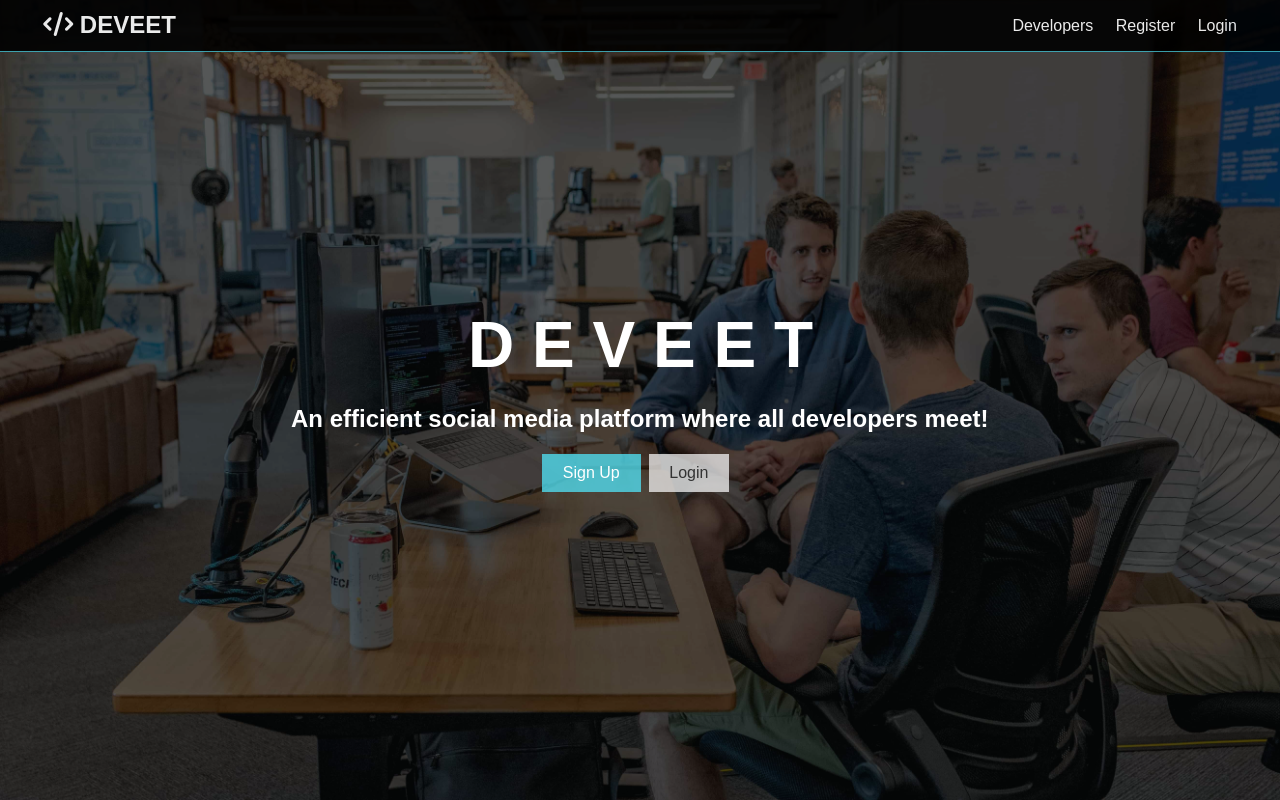
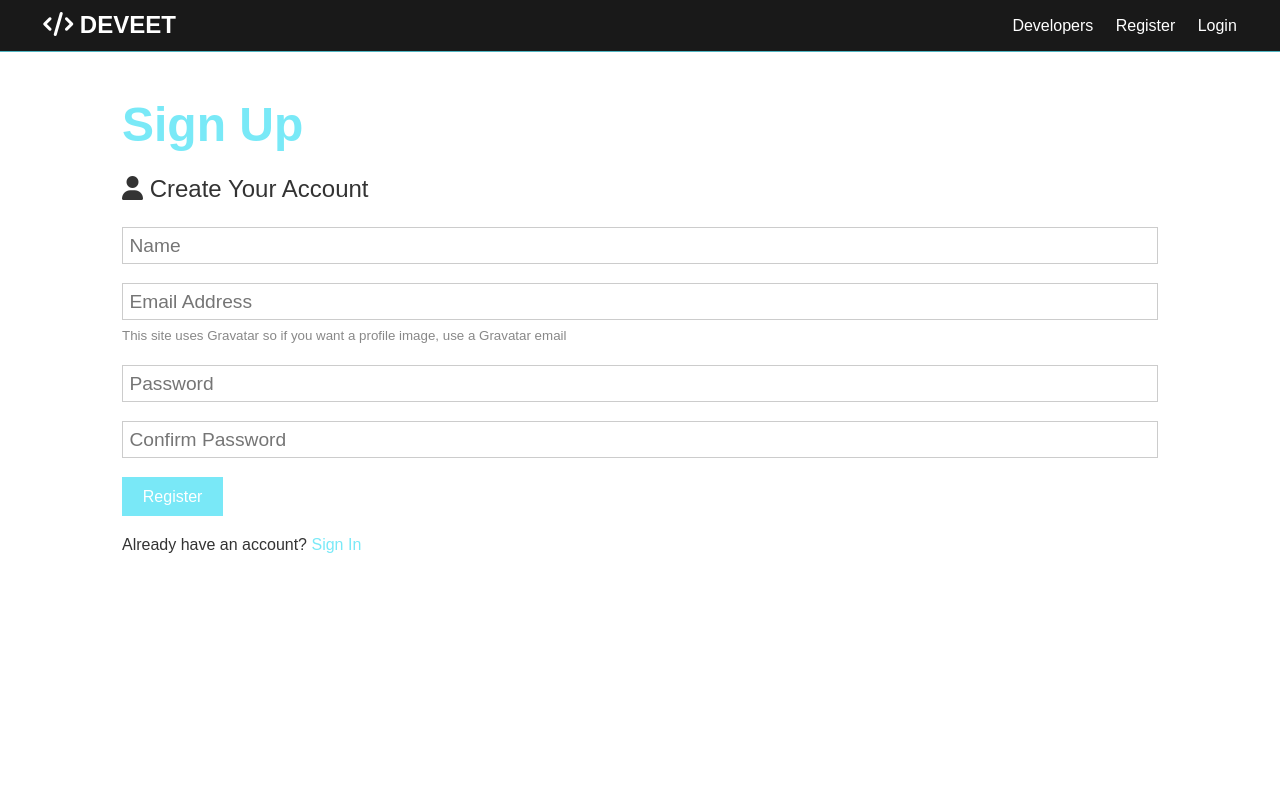
Before and after one commit to AryanKalwani/deveet, a React (Create React App) app in the folder client/: page /register in a window 1280 px wide. Built offline with nearby package versions, Linux system fonts and the light colour scheme.

Commit message:
making register component

```diff
--- a/client/package.json
+++ b/client/package.json
@@ -8,6 +8,7 @@
     "@testing-library/user-event": "^7.2.1",
     "react": "^16.13.1",
     "react-dom": "^16.13.1",
+    "react-router-dom": "^5.2.0",
     "react-scripts": "3.4.1"
   },
   "scripts": {
--- a/client/public/index.html
+++ b/client/public/index.html
@@ -18,10 +18,6 @@
       manifest.json provides metadata used when your web app is installed on a
       user's mobile device or desktop. See https://developers.google.com/web/fundamentals/web-app-manifest/
     -->
-    <link
-      rel="stylesheet"
-      href="https://cdnjs.cloudflare.com/ajax/libs/animate.css/4.0.0/animate.min.css"
-    />
     <link rel="manifest" href="%PUBLIC_URL%/manifest.json" />
     <!--
       Notice the use of %PUBLIC_URL% in the tags above.
--- a/client/src/App.js
+++ b/client/src/App.js
@@ -1,13 +1,24 @@
 import React, { Fragment } from 'react';
+import { BrowserRouter as Router, Route, Switch } from 'react-router-dom';
 import Navbar from './components/layout/Navbar';
 import Landing from './components/layout/Landing';
+import Login from './components/auth/Login';
+import Register from './components/auth/Register';
 import './App.css';
 
 const App = () => (
-  <Fragment>
-    <Navbar />
-    <Landing />
-  </Fragment>
+  <Router>
+    <Fragment>
+      <Navbar />
+      <Route exact path="/" component={Landing} />
+      {/* <section className="container"> */}
+      <Switch>
+        <Route exact path="/register" component={Register} />
+        <Route exact path="/login" component={Login} />
+      </Switch>
+      {/* </section> */}
+    </Fragment>
+  </Router>
 );
 
 export default App;
--- /dev/null
+++ b/client/src/components/auth/Login.js
@@ -0,0 +1,7 @@
+import React from 'react';
+
+const login = () => {
+  return <div>Login</div>;
+};
+
+export default login;
--- /dev/null
+++ b/client/src/components/auth/Register.js
@@ -0,0 +1,90 @@
+import React, { Fragment, useState } from 'react';
+
+const Register = () => {
+  const [formData, setFormData] = useState({
+    name: '',
+    email: '',
+    password: '',
+    password2: '',
+  });
+
+  const { name, email, password, password2 } = formData;
+
+  const onChange = (e) =>
+    setFormData({
+      ...formData,
+      [e.target.name]: e.target.value,
+    });
+
+  const onSubmit = (e) => {
+    e.preventDefault();
+    if (password !== password2) {
+      console.log('Passwords do not match');
+    } else {
+      console.log(formData);
+    }
+  };
+
+  return (
+    <Fragment>
+      <section className="container">
+        <h1 className="large text-primary">Sign Up</h1>
+        <p className="lead">
+          <i className="fas fa-user"></i> Create Your Account
+        </p>
+        <form className="form" onSubmit={(e) => onSubmit(e)}>
+          <div className="form-group">
+            <input
+              type="text"
+              placeholder="Name"
+              name="name"
+              value={name}
+              onChange={(e) => onChange(e)}
+              required
+            />
+          </div>
+          <div className="form-group">
+            <input
+              type="email"
+              placeholder="Email Address"
+              name="email"
+              value={email}
+              onChange={(e) => onChange(e)}
+              required
+            />
+            <small className="form-text">
+              This site uses Gravatar so if you want a profile image, use a
+              Gravatar email
+            </small>
+          </div>
+          <div className="form-group">
+            <input
+              type="password"
+              placeholder="Password"
+              name="password"
+              value={password}
+              onChange={(e) => onChange(e)}
+              minLength="6"
+            />
+          </div>
+          <div className="form-group">
+            <input
+              type="password"
+              placeholder="Confirm Password"
+              name="password2"
+              value={password2}
+              onChange={(e) => onChange(e)}
+              minLength="6"
+            />
+          </div>
+          <input type="submit" className="btn btn-primary" value="Register" />
+        </form>
+        <p className="my-1">
+          Already have an account? <a href="login.html">Sign In</a>
+        </p>
+      </section>
+    </Fragment>
+  );
+};
+
+export default Register;
--- a/client/src/components/layout/Landing.js
+++ b/client/src/components/layout/Landing.js
@@ -1,23 +1,22 @@
 import React from 'react';
+import { Link } from 'react-router-dom';
 
 const Landing = () => {
   return (
     <section className="landing">
       <div className="dark-overlay">
         <div className="landing-inner">
-          <h1 className="animate__animated animate__bounceInLeft animate__delay-1s x-large">
-            D E V E E T
-          </h1>
-          <h3 className="animate__animated animate__bounceInUp animate__delay-1s lead">
+          <h1 className="x-large">D E V E E T</h1>
+          <h3 className="lead">
             An efficient social media platform where all developers meet!
           </h3>
-          <div className="buttons animate__animated animate__bounceInDown animate__delay-1s">
-            <a href="register.html" className="btn btn-primary">
+          <div className="buttons">
+            <Link to="/register" className="btn btn-primary">
               Sign Up
-            </a>
-            <a href="login.html" className="btn btn-light">
+            </Link>
+            <Link to="/login" className="btn btn-light">
               Login
-            </a>
+            </Link>
           </div>
         </div>
       </div>
--- a/client/src/components/layout/Navbar.js
+++ b/client/src/components/layout/Navbar.js
@@ -1,22 +1,23 @@
 import React from 'react';
+import { Link } from 'react-router-dom';
 
 const Navbar = () => {
   return (
-    <nav className="navbar animate__animated animate__bounceInRight animate__delay-1s bg-dark">
+    <nav className="navbar bg-dark">
       <h1>
-        <a href="index.html">
+        <Link to="/">
           <i className="fas fa-code"></i> DEVEET
-        </a>
+        </Link>
       </h1>
       <ul>
         <li>
-          <a href="profiles.html">Developers</a>
+          <Link to="/profiles">Developers</Link>
         </li>
         <li>
-          <a href="register.html">Register</a>
+          <Link to="/register">Register</Link>
         </li>
         <li>
-          <a href="login.html">Login</a>
+          <Link to="/login">Login</Link>
         </li>
       </ul>
     </nav>
```
Also changed, not shown: 1 other file (tests, documents, lock files or other folders).
